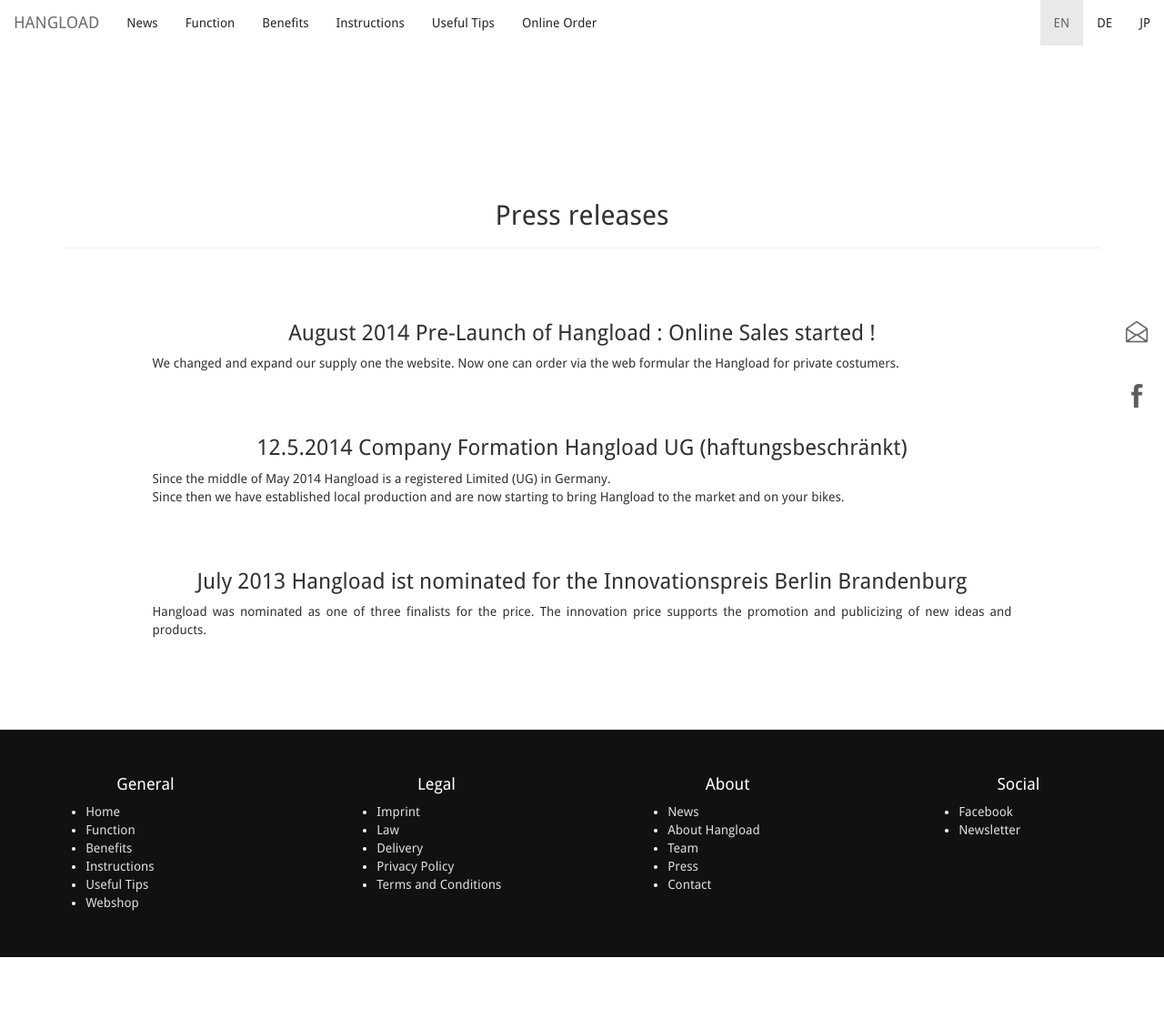
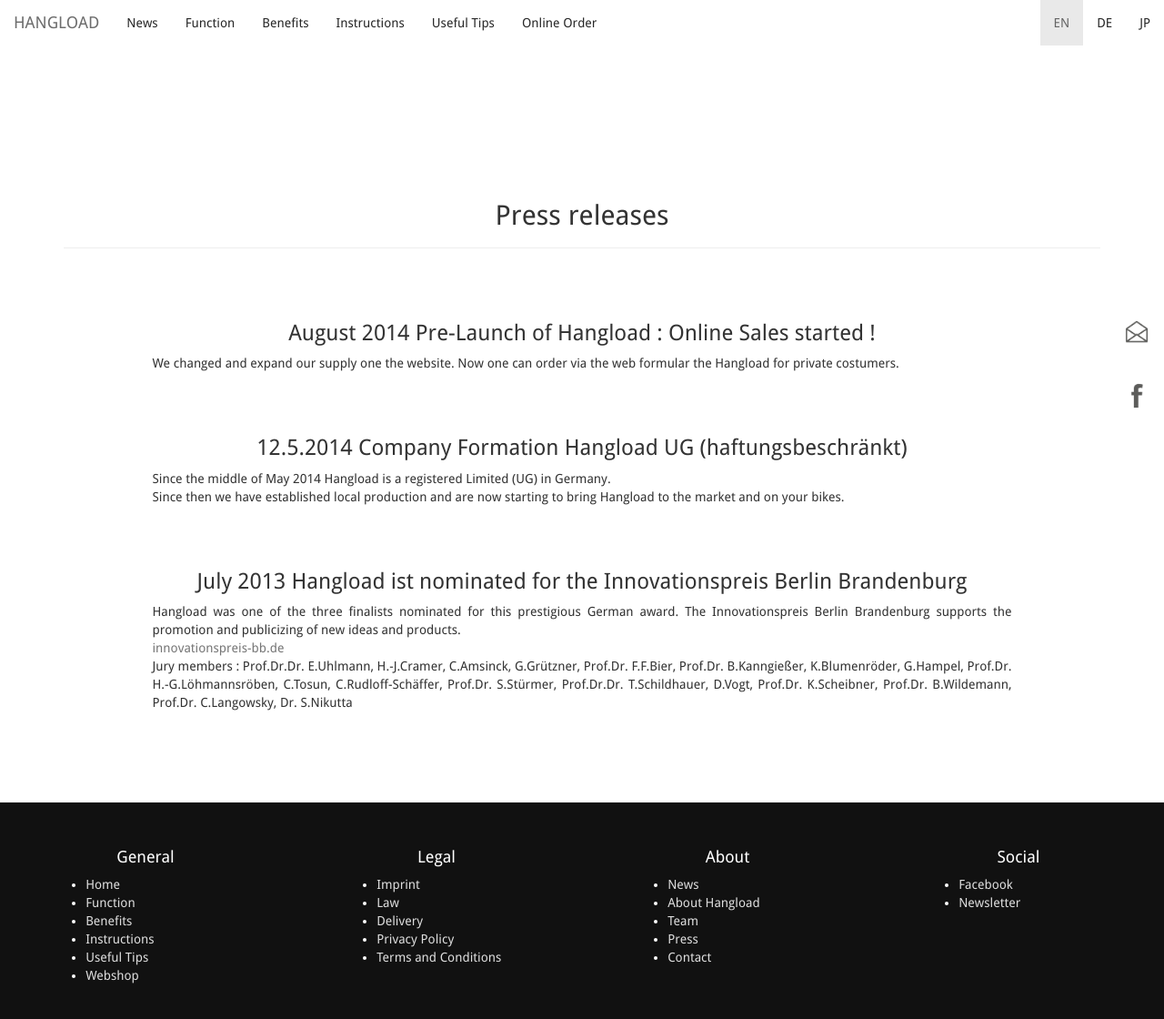
Before and after one commit to bodokaiser/hangload.com, a Jekyll site: the page built from press.html, in a window 1280 px wide and 1132 px high. Shown: the top 1120 px of the window at 91% size. Built offline with Jekyll 4.4.1, drawn with Linux system fonts in a browser that asks for light colours; nearby versions of some CDN libraries; library files that are not in the unit come from our copies; Markdown is read by kramdown in place of the engine named in the settings.

Commit message:
Update press.html

```diff
--- a/press.html
+++ b/press.html
@@ -43,8 +43,16 @@
 <div class="col-xs-10 col-xs-offset-1">
 <h3 class="text-center"> July 2013 Hangload ist nominated for the Innovationspreis Berlin Brandenburg </h3>
 <p class="text-justify">
-Hangload was nominated as one of three finalists for the price.
-The innovation price supports the promotion and publicizing of new ideas and products.
+Hangload was  one of the three finalists nominated for this prestigious German award.
+The Innovationspreis Berlin Brandenburg supports the promotion and publicizing of new ideas and products.
+<br>
+<a href="http://innovationspreis-bb.de/preistr%C3%A4ger-und-finalisten/finalisten/2013/">innovationspreis-bb.de</a>
+<br>
+Jury members : Prof.Dr.Dr. E.Uhlmann, H.-J.Cramer, C.Amsinck, G.Grützner, Prof.Dr. F.F.Bier,
+Prof.Dr. B.Kanngießer, K.Blumenröder, G.Hampel, Prof.Dr. H.-G.Löhmannsröben, C.Tosun,
+C.Rudloff-Schäffer, Prof.Dr. S.Stürmer, Prof.Dr.Dr. T.Schildhauer, D.Vogt, Prof.Dr. K.Scheibner,
+Prof.Dr. B.Wildemann, Prof.Dr. C.Langowsky, Dr. S.Nikutta
+<br>
 </p>
 </div>
 </div>
```
